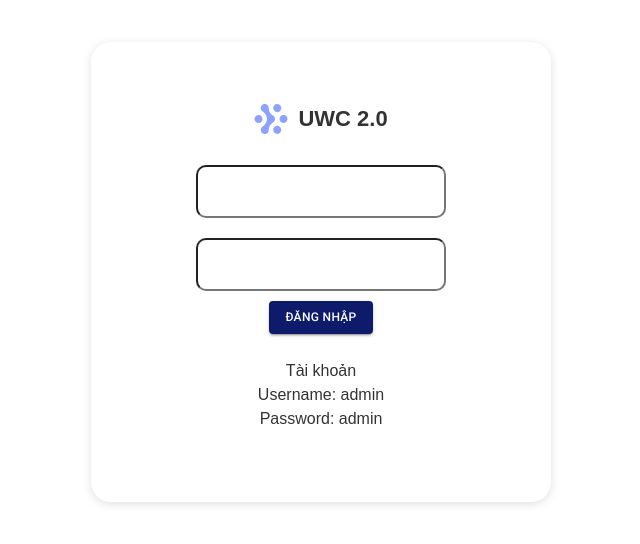
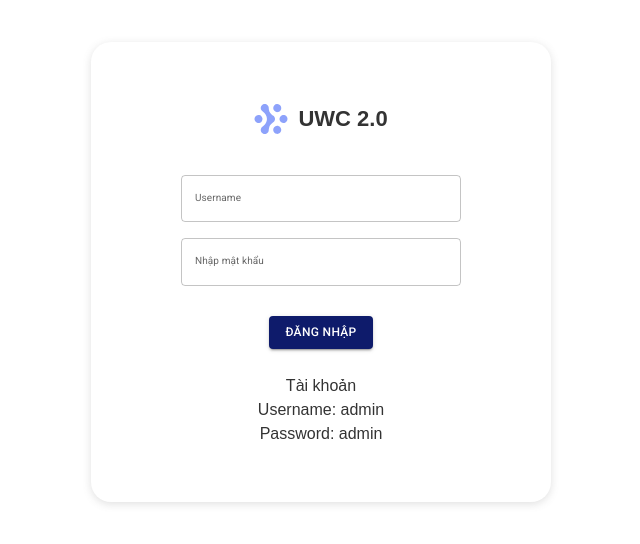
Before and after one commit to npnam693/UWC2.0, a React (Create React App) app in the folder frontend/: page / in a window 1280 px wide. Shown: the part 128-672 px from the top of the page, without its empty margins (319-959 px from the left). Built offline with nearby package versions, Linux system fonts and the light colour scheme; no server answers; the HTML template or start-up script is replaced by a standard one.

Commit message:
update login page

```diff
--- a/frontend/src/pages/Login/index.js
+++ b/frontend/src/pages/Login/index.js
@@ -3,6 +3,8 @@ import { useState, useEffect } from 'react';
 import styles from './style.module.css'
 import Button from '@mui/material/Button';
 import { useNavigate } from "react-router-dom";
+import {FormControlLabel, Checkbox, Divider, TextField} from '@mui/material'
+
 const Login = () => {
     let navigate = useNavigate()
     const [accounts, setAccount] = useState()
@@ -61,8 +63,30 @@ const Login = () => {
           </svg>
           <p className={styles.logoContent}>UWC 2.0</p>
         </a>
-            <input className = {styles.inputCon} type="text" onChange={(e) => setEmail(e.target.value)}/>
-            <input className = {styles.inputCon} type="password" onChange={(e) => setPassword(e.target.value)}/>
+            {/* <input className = {styles.inputCon} type="text" onChange={/> */}
+            {/* <input className = {styles.inputCon} type="password" onChange={(e) => setPassword(e.target.value)}/> */}
+
+
+            <TextField
+              name = "username"
+              label="Username"
+              type="text"
+              variant="outlined"
+              fullWidth
+              sx={{marginTop:'30px'}}
+              onChange={(e) => setPassword(e.target.value)}
+            />
+            <TextField
+              name = "Password"
+              label="Nhập mật khẩu"
+              type="password"
+              variant="outlined"
+              fullWidth
+              sx={{marginTop:'16px', marginBottom: '20px'}}
+
+              onChange={(e) => setPassword(e.target.value)}
+            />
+
             <Button variant="contained" onClick={handleSubmit}  sx={{background:'#0E1B6B', fontSize:'12px', marginTop:'10px'}}> Đăng nhập
             </Button>
 
```
